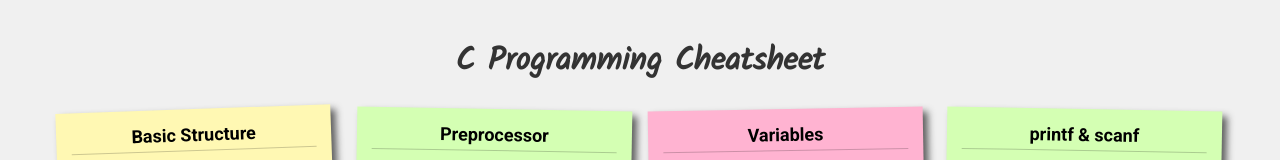
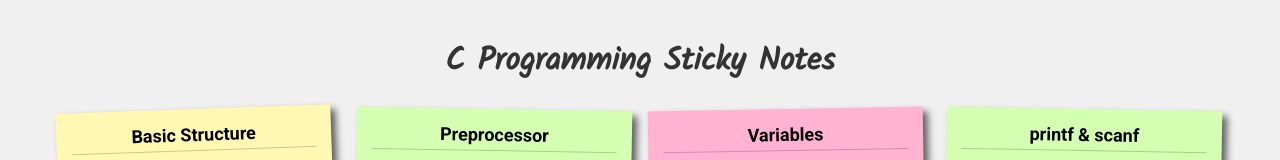
Before and after one commit to syed-imadulla/C-Programming-Cheatsheet-website, a plain HTML site: page index.html in a window 1280 px wide. Shown: the top 160 px of the page. Drawn offline with Linux system fonts and the light colour scheme.

Commit message:
Update index.html
Title changed

```diff
--- a/index.html
+++ b/index.html
@@ -2,7 +2,7 @@
 <html lang="en">
 <head>
     <meta charset="UTF-8">
-    <title>C Programming Sticky Notes (Final Version)</title>
+    <title>C Programming Sticky Notes</title>
     <style>
         @import url('https://fonts.googleapis.com/css2?family=Kalam&family=Roboto:wght@400;700&display=swap');
         body {
@@ -76,7 +76,7 @@
 </head>
 <body>
 
-    <h1>C Programming Cheatsheet</h1>
+    <h1>C Programming Sticky Notes</h1>
     <div class="notes-container">
 
         <div class="note note-yellow">
```
